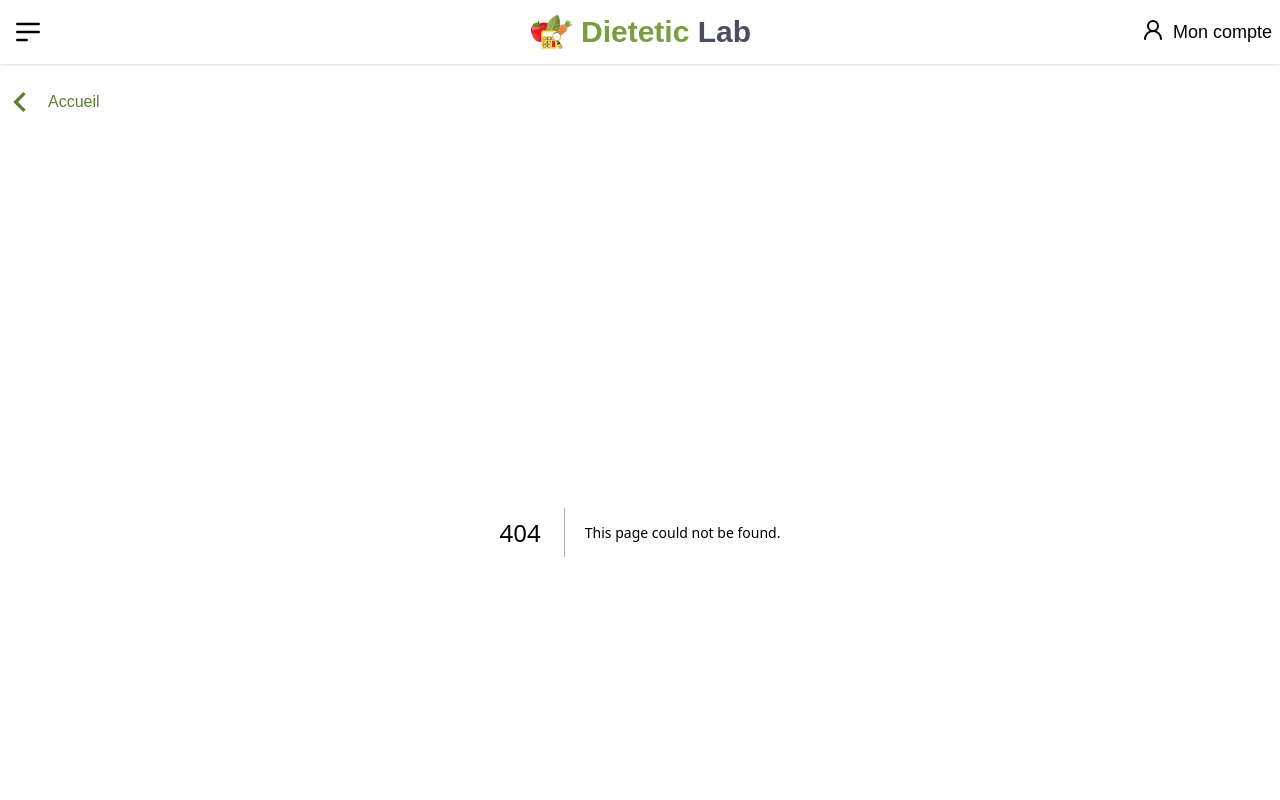
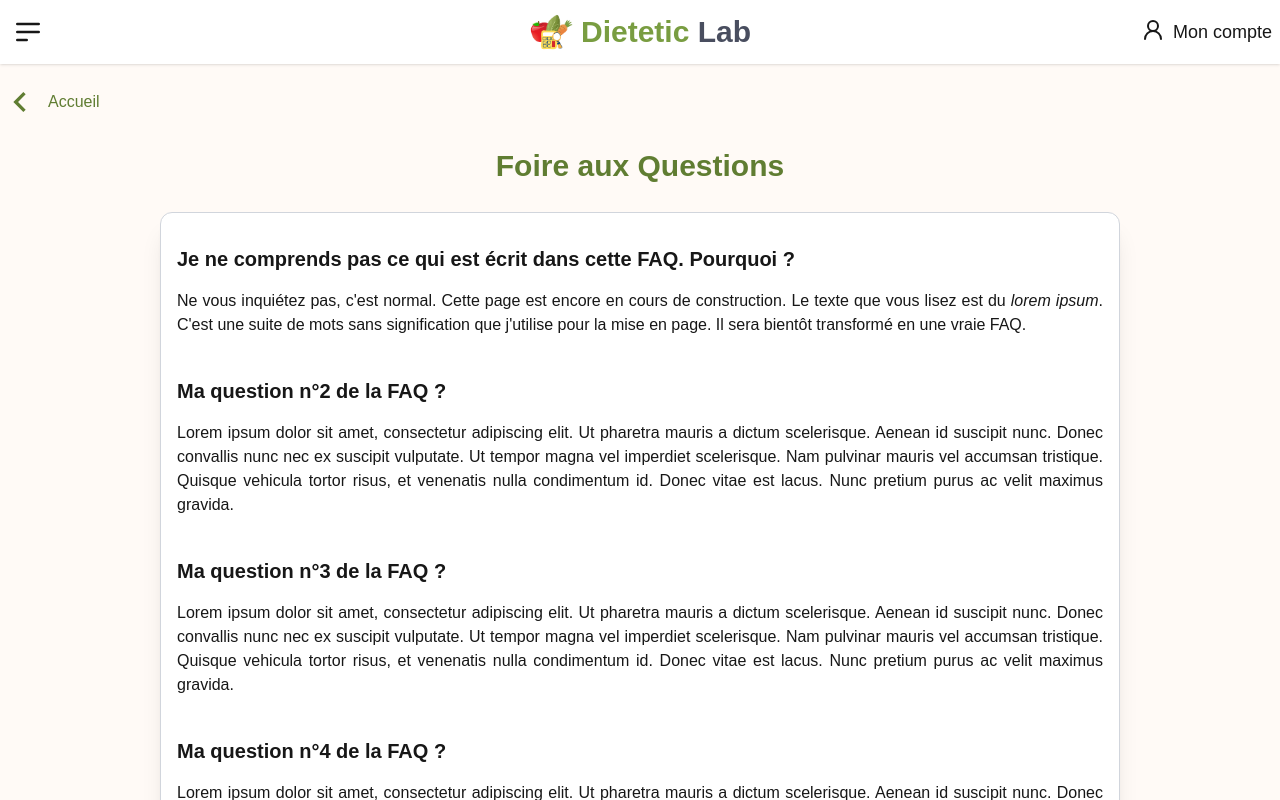
Before and after one commit to Edwige08/dietetic_lab_front, a Next.js app: page /faq in a window 1280 px wide. Before the commit this address had no page. Shown: the top 800 px of the page. Built offline with nearby package versions, Linux system fonts and the light colour scheme.

Commit message:
add: page faq

```diff
--- /dev/null
+++ b/src/app/faq/page.tsx
@@ -0,0 +1,33 @@
+import Title from "@/components/Title";
+import TitleTwo from "@/components/TitleTwo";
+
+export default function Home() {
+    return (
+        <div className="flex flex-col items-center">
+            <Title
+                text="Foire aux Questions"
+            />
+            <div className="flex flex-col p-4 m-3 w-[90%] md:w-[75%] bg-white border border-gray-300 rounded-xl shadow-xl text-justify">
+                <TitleTwo text="Je ne comprends pas ce qui est écrit dans cette FAQ. Pourquoi&nbsp;?" />
+                <p>
+                    Ne vous inquiétez pas, c&apos;est normal. Cette page est encore en cours de construction. Le texte que vous lisez est du <span className="italic">lorem ipsum</span>. C&apos;est une suite de mots sans signification que j&apos;utilise pour la mise en page. Il sera bientôt transformé en une vraie FAQ.
+                </p>
+                <br />
+                <TitleTwo text="Ma question n°2 de la FAQ&nbsp;?" />
+                <p>
+                    Lorem ipsum dolor sit amet, consectetur adipiscing elit. Ut pharetra mauris a dictum scelerisque. Aenean id suscipit nunc. Donec convallis nunc nec ex suscipit vulputate. Ut tempor magna vel imperdiet scelerisque. Nam pulvinar mauris vel accumsan tristique. Quisque vehicula tortor risus, et venenatis nulla condimentum id. Donec vitae est lacus. Nunc pretium purus ac velit maximus gravida.
+                </p>
+                <br />
+                <TitleTwo text="Ma question n°3 de la FAQ&nbsp;?" />
+                <p>
+                    Lorem ipsum dolor sit amet, consectetur adipiscing elit. Ut pharetra mauris a dictum scelerisque. Aenean id suscipit nunc. Donec convallis nunc nec ex suscipit vulputate. Ut tempor magna vel imperdiet scelerisque. Nam pulvinar mauris vel accumsan tristique. Quisque vehicula tortor risus, et venenatis nulla condimentum id. Donec vitae est lacus. Nunc pretium purus ac velit maximus gravida.
+                </p>
+                <br />
+                <TitleTwo text="Ma question n°4 de la FAQ&nbsp;?" />
+                <p>
+                    Lorem ipsum dolor sit amet, consectetur adipiscing elit. Ut pharetra mauris a dictum scelerisque. Aenean id suscipit nunc. Donec convallis nunc nec ex suscipit vulputate. Ut tempor magna vel imperdiet scelerisque. Nam pulvinar mauris vel accumsan tristique. Quisque vehicula tortor risus, et venenatis nulla condimentum id. Donec vitae est lacus. Nunc pretium purus ac velit maximus gravida.
+                </p>
+            </div>
+        </div>
+    )
+}
--- a/src/app/page.tsx
+++ b/src/app/page.tsx
@@ -74,7 +74,7 @@ export default function Home() {
       <div className="flex flex-row justify-center gap-3 p-5">
         <Link href="/about" className="hover:underline">A propos</Link>
         <p>-</p>
-        <Link href="/work-in-progress" className="hover:underline">FAQ</Link>
+        <Link href="/faq" className="hover:underline">FAQ</Link>
         <p>-</p>
         <Link href="/work-in-progress" className="hover:underline">Vos retours</Link>
       </div>
```
